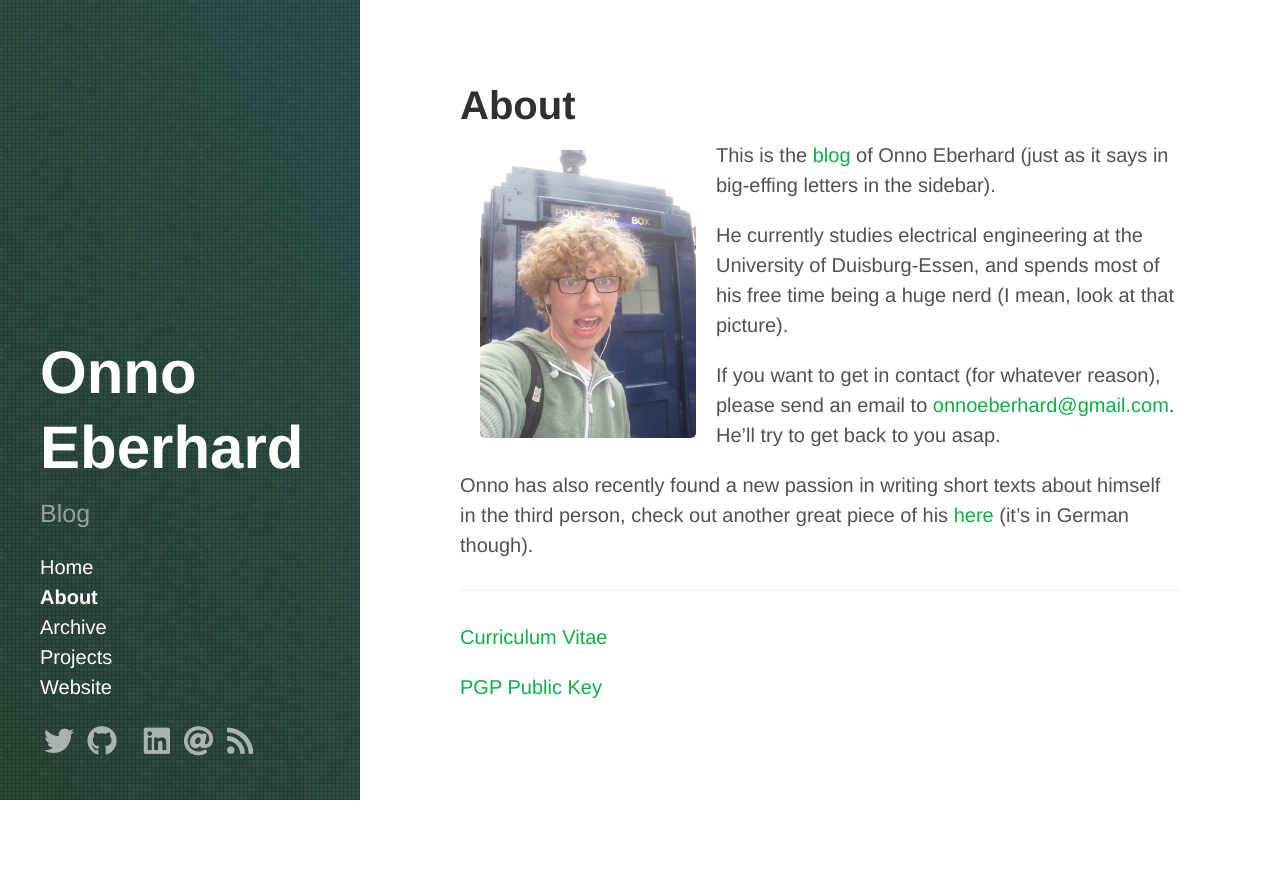
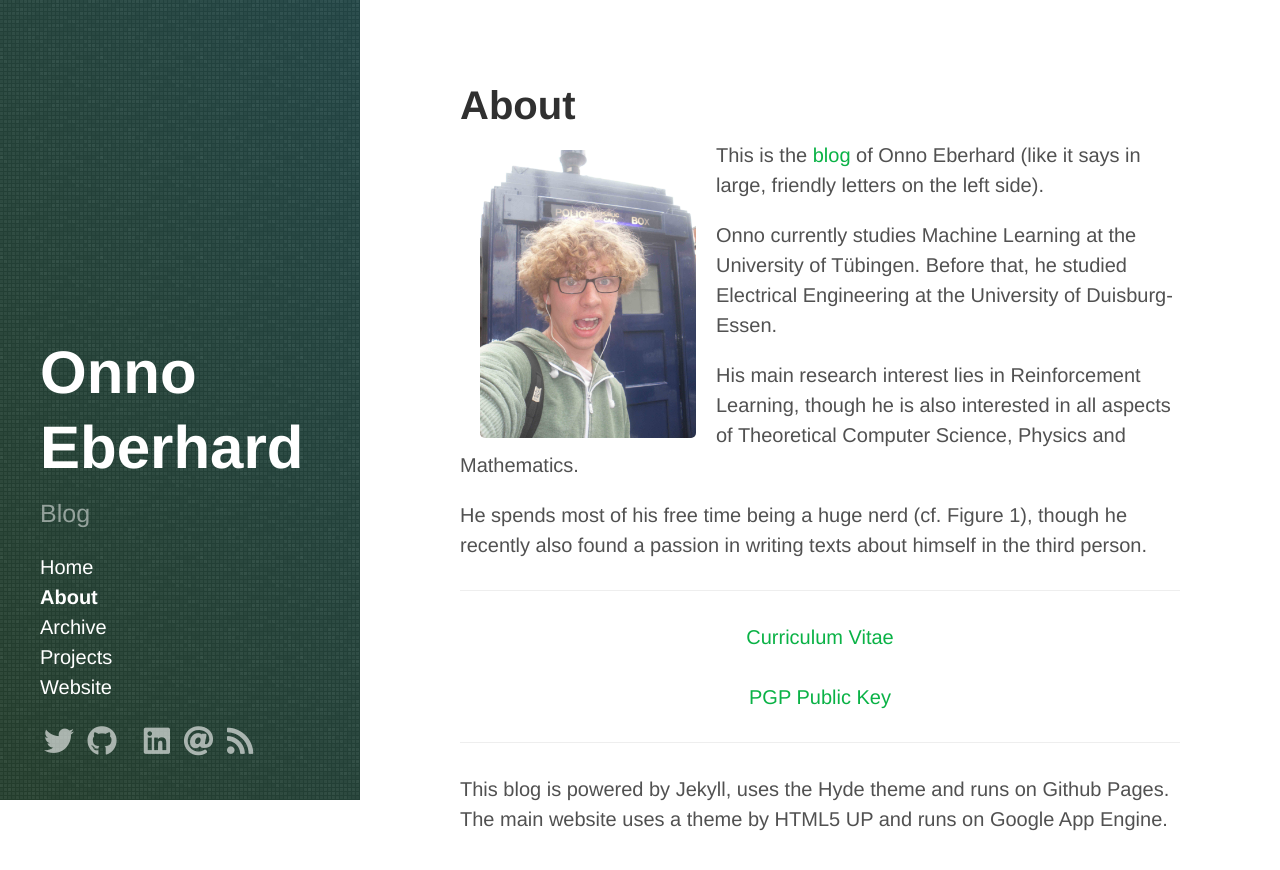
Before and after one commit to onnoeberhard/onnoeberhard.github.io, a plain HTML site: page about.html in a window 1280 px wide. Before the commit the page ends 802 px from the top, so only its background shows below. Drawn offline with nearby package versions, Linux system fonts and the light colour scheme; some packages are replaced by stand-ins of ours; a script that the page names is missing; some icons are missing; a web font is replaced by a local one.

Commit message:
update about

```diff
--- a/about.html
+++ b/about.html
@@ -122,18 +122,25 @@
             <div class="page">
     <h1 class="page-title">About</h1>
     <p><img id="me" src="/img/tardis-low.jpg" />
-This is the <a href="/2018/09/09/having-a-blog.html">blog</a> of Onno Eberhard (just as it says in big-effing letters in the sidebar).</p>
+This is the <a href="/2018/09/09/having-a-blog.html">blog</a> of Onno Eberhard (like it says in large, friendly letters on the left side).</p>
 
-<p>He currently studies electrical engineering at the University of Duisburg-Essen, and spends most of his free time being a huge nerd (I mean, look at that picture).</p>
+<p>Onno currently studies Machine Learning at the University of Tübingen. Before that, he studied Electrical Engineering at the University of Duisburg-Essen.</p>
 
-<p>If you want to get in contact (for whatever reason), please send an email to <a href="mailto:onnoeberhard@gmail.com">onnoeberhard@gmail.com</a>. He’ll try to get back to you asap.</p>
+<p>His main research interest lies in Reinforcement Learning, though he is also interested in all aspects of Theoretical Computer Science, Physics and Mathematics.</p>
 
-<p>Onno has also recently found a new passion in writing short texts about himself in the third person, check out another great piece of his <a href="https://campusfm.info/amo-team/onno-eberhard/">here</a> (it’s in German though).</p>
+<p>He spends most of his free time being a huge nerd (cf. Figure 1), though he recently also found a passion in writing texts about himself in the third person.</p>
+
+<!-- If you want to get in contact (for whatever reason), please send an email to [onnoeberhard@gmail.com](mailto:onnoeberhard@gmail.com). He'll try to get back to you ASAP. -->
 
 <hr />
-<p><a href="/assets/CV.pdf">Curriculum Vitae</a><!-- , [Single Page](/assets/CV_single_page.pdf) --></p>
 
-<p><a href="/assets/onnoeberhard.asc">PGP Public Key</a></p>
+<p style="text-align: center;"><a href="/assets/CV.pdf">Curriculum Vitae</a><!-- , [Single Page](/assets/CV_single_page.pdf) --><br /><br />
+<a href="/assets/onnoeberhard.asc">PGP Public Key</a></p>
+
+<hr />
+
+<p>This blog is powered by Jekyll, uses the Hyde theme and runs on Github Pages.<br />
+The main website uses a theme by HTML5 UP and runs on Google App Engine.</p>
 
 </div>
         </div>
--- a/feed.xml
+++ b/feed.xml
@@ -2,7 +2,7 @@
 <feed xmlns="http://www.w3.org/2005/Atom" xmlns:webfeeds="http://webfeeds.org/rss/1.0">
     <link href="https://blog.onnoeberhard.com/feed.xml" rel="self" type="application/atom+xml" />
     <link href="https://blog.onnoeberhard.com/" rel="alternate" type="text/html" />
-    <updated>2021-08-24T20:39:29+02:00</updated>
+    <updated>2021-08-27T10:07:08+02:00</updated>
     <id>https://blog.onnoeberhard.com/feed.xml</id>
     <title>Onno Eberhard</title>
     <subtitle>Blog</subtitle>
```
